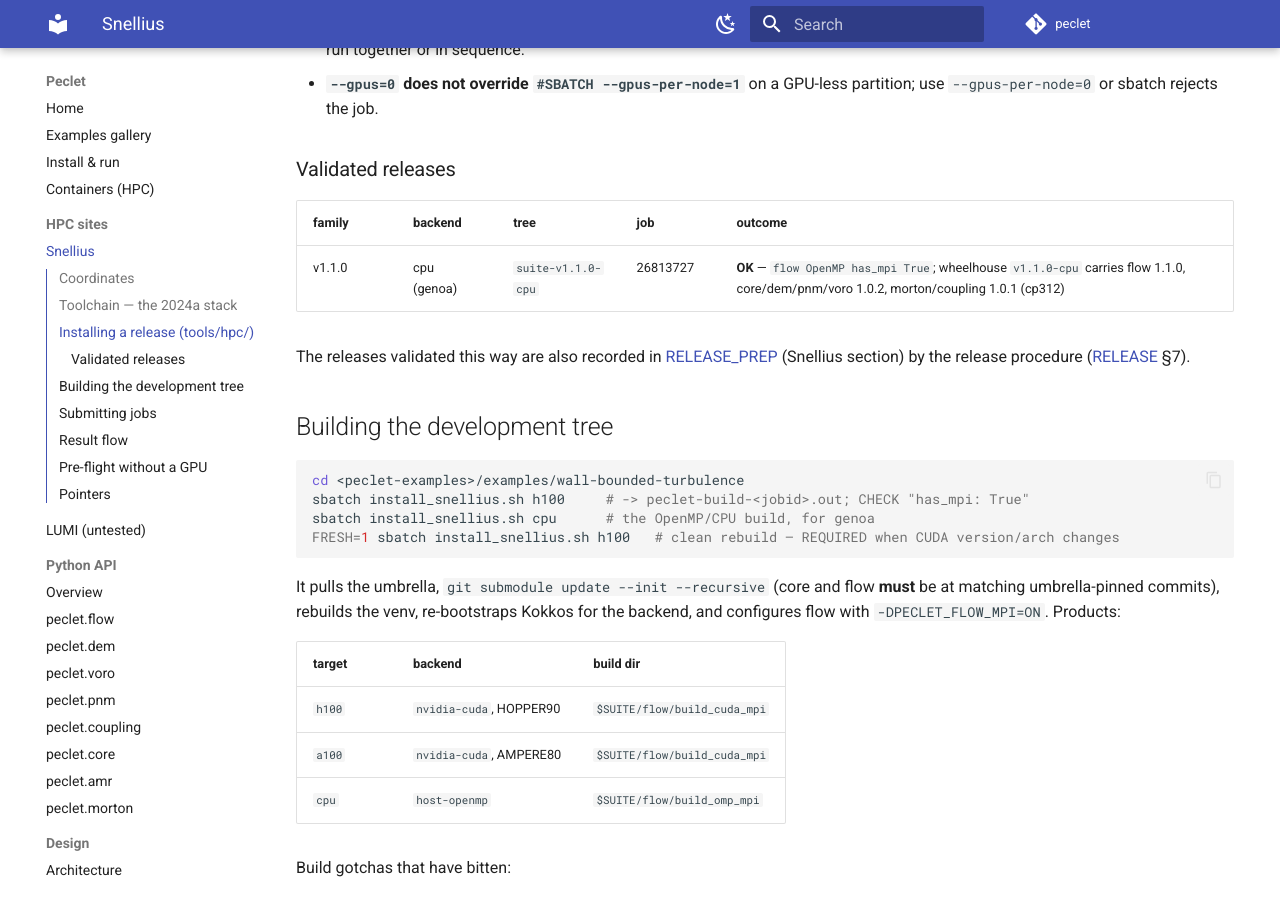
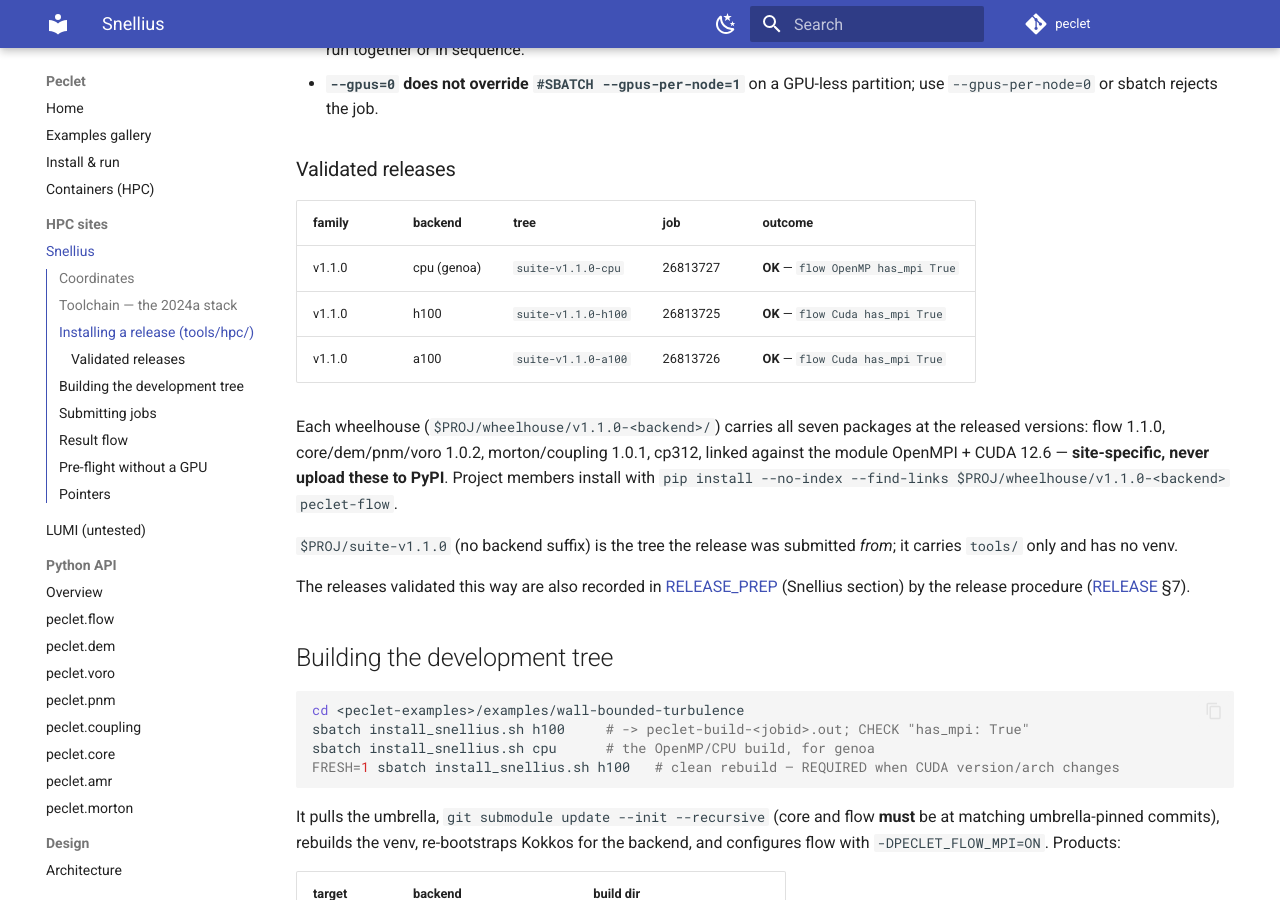
Before and after one commit to computational-chemical-engineering/peclet, an MkDocs documentation site: the page built from docs/SNELLIUS.md, in a window 1280 px wide and 900 px high, scrolled down 1690 px. Built offline with MkDocs 1.6.1 and Material for MkDocs 9.7.7, drawn with Linux system fonts in a browser that asks for light colours; comment, search, counter and statistics services are not loaded.

Commit message:
SNELLIUS: all three v1.1.0 site installs recorded
cpu/genoa 26813727, h100 26813725, a100 26813726 — each in its own tree, each
reporting has_mpi True on its intended backend, each wheelhouse carrying all
seven packages at the released versions.

These three are what the per-backend fix was for: under the old shared-tree
design they would have overwritten each other's venv and CUDA prefix, and the
survivor would have looked fine.

Co-Authored-By: Claude Opus 5 <noreply@anthropic.com>
Claude-Session: https://claude.ai/code/session_015oTxBzztjajN9wPUYRPWaL

```diff
--- a/docs/SNELLIUS.md
+++ b/docs/SNELLIUS.md
@@ -72,7 +72,17 @@ in the script — the recipe above is the corrected one; see [RELEASE](RELEASE.m
 
 | family | backend | tree | job | outcome |
 |---|---|---|---|---|
-| v1.1.0 | cpu (genoa) | `suite-v1.1.0-cpu` | 26813727 | **OK** — `flow OpenMP has_mpi True`; wheelhouse `v1.1.0-cpu` carries flow 1.1.0, core/dem/pnm/voro 1.0.2, morton/coupling 1.0.1 (cp312) |
+| v1.1.0 | cpu (genoa) | `suite-v1.1.0-cpu` | 26813727 | **OK** — `flow OpenMP has_mpi True` |
+| v1.1.0 | h100 | `suite-v1.1.0-h100` | 26813725 | **OK** — `flow Cuda has_mpi True` |
+| v1.1.0 | a100 | `suite-v1.1.0-a100` | 26813726 | **OK** — `flow Cuda has_mpi True` |
+
+Each wheelhouse (`$PROJ/wheelhouse/v1.1.0-<backend>/`) carries all seven packages at the released
+versions: flow 1.1.0, core/dem/pnm/voro 1.0.2, morton/coupling 1.0.1, cp312, linked against the
+module OpenMPI + CUDA 12.6 — **site-specific, never upload these to PyPI**. Project members install
+with `pip install --no-index --find-links $PROJ/wheelhouse/v1.1.0-<backend> peclet-flow`.
+
+`$PROJ/suite-v1.1.0` (no backend suffix) is the tree the release was submitted *from*; it carries
+`tools/` only and has no venv.
 
 The releases validated this way are also recorded in [RELEASE_PREP](RELEASE_PREP.md) (Snellius
 section) by the release procedure ([RELEASE](RELEASE.md) §7).
```
